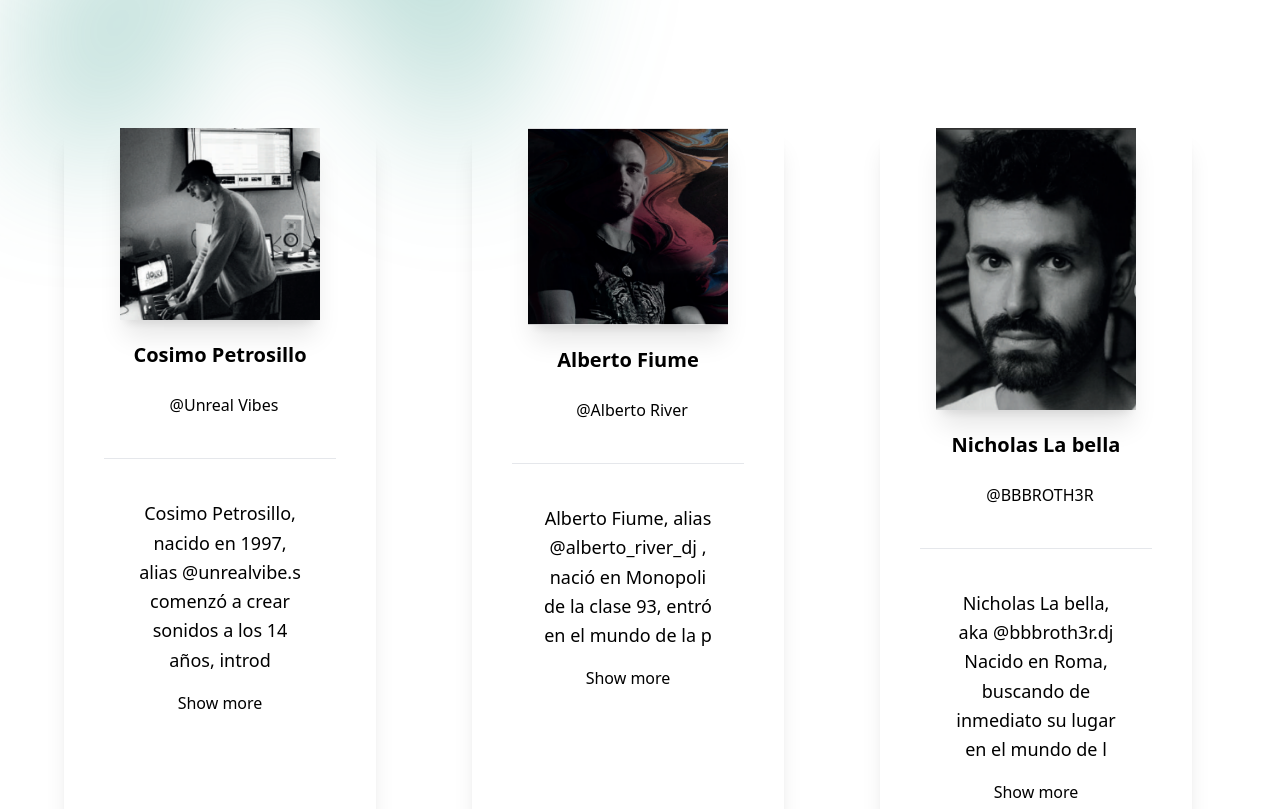
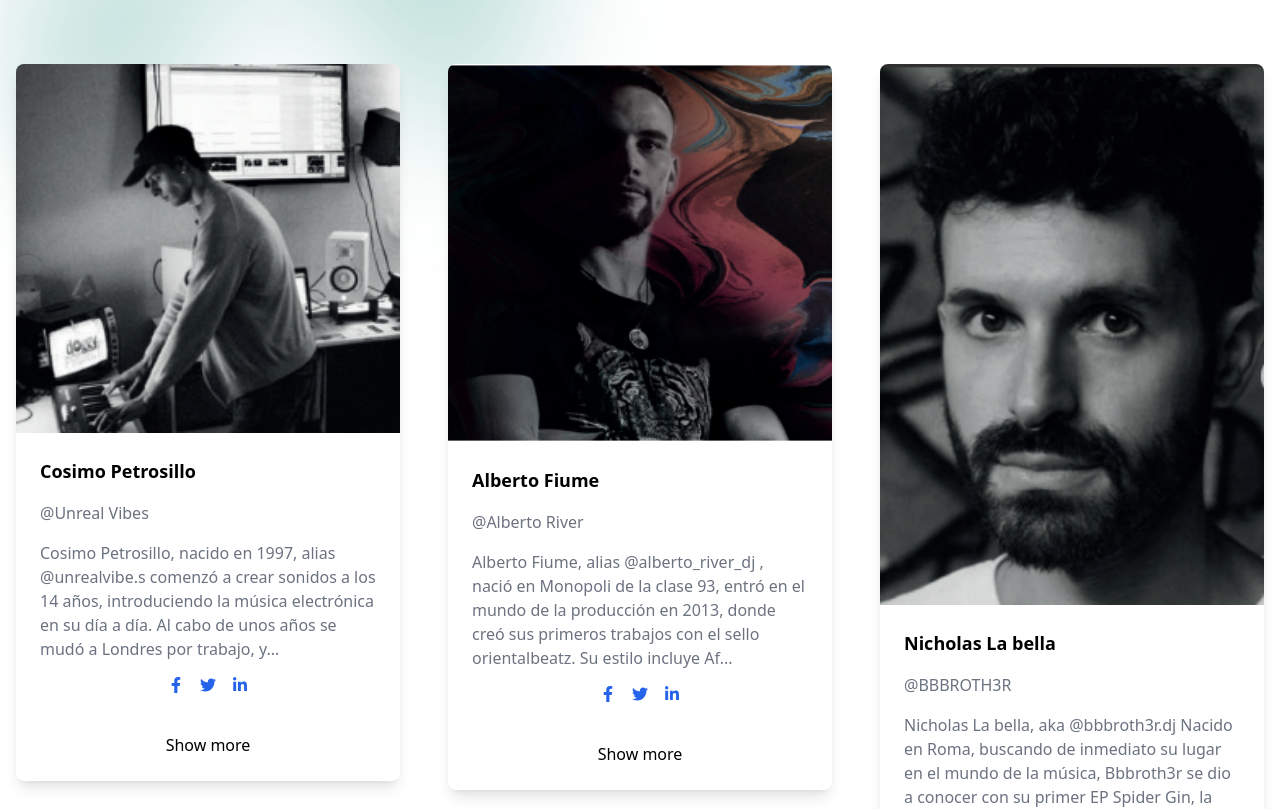
Before and after one commit to Forz70043/doggyproject, a Next.js app: page /artists in a window 1280 px wide. Shown: the part 380-1189 px from the top of the page. Built offline with nearby package versions, Linux system fonts and the light colour scheme.

Commit message:
change card style

```diff
--- a/components/ArtistComponent.js
+++ b/components/ArtistComponent.js
@@ -7,74 +7,53 @@ export default function ArtistComponent() {
         <>
             <div className="bg-white dark:bg-black py-24 sm:py-32">
                 <div className="container mx-auto px-4">
-                    <div className="flex flex-wrap">
+                    <div className="grid md:grid-cols-3 gap-x-6 lg:gap-x-12">
                         {artists.map((elem, index) => (
-                            <div className="w-full md:w-6/12 lg:w-3/12 lg:mb-0 mb-12 px-4 min-w-0 break-words bg-white dark:bg-black w-full mx-12 mb-6 shadow-xl rounded-lg mt-16">
-                                <div className="px-6">
-                                    <div className="flex flex-wrap justify-center">
-                                        <div className="w-full px-4 flex justify-center">
-                                            <div className="relative">
-                                                <img
-                                                    alt="..."
-                                                    src={elem.src}
-                                                    className="shadow-xl h-auto align-middle border-none"
-                                                />
-                                            </div>
-                                        </div>
-                                        {/* <div className="w-full px-4 text-center mt-20">
-                                        <div className="flex justify-center py-4 lg:pt-4 pt-8">
-                                            <div className="mr-4 p-3 text-center">
-                                                <span className="text-xl font-bold block uppercase tracking-wide text-blueGray-600">
-                                                    22
-                                                </span>
-                                                <span className="text-sm text-blueGray-400">Friends</span>
-                                            </div>
-                                            <div className="mr-4 p-3 text-center">
-                                                <span className="text-xl font-bold block uppercase tracking-wide text-blueGray-600">
-                                                    10
-                                                </span>
-                                                <span className="text-sm text-blueGray-400">Photos</span>
-                                            </div>
-                                            <div className="lg:mr-4 p-3 text-center">
-                                                <span className="text-xl font-bold block uppercase tracking-wide text-blueGray-600">
-                                                    89
-                                                </span>
-                                                <span className="text-sm text-blueGray-400">Comments</span>
-                                            </div>
-                                        </div>
-                                    </div> */}
+                            <div className="mb-6 lg:mb-0">
+                                <div className="bg-white dark:bg-gray-800 block rounded-lg shadow-lg">
+                                    <div className="relative overflow-hidden bg-no-repeat bg-cover">
+                                        <img src={elem.src} className="w-full rounded-t-lg" />
+                                        <a href="#!">
+                                            <div className="absolute top-0 right-0 bottom-0 left-0 w-full h-full overflow-hidden bg-fixed"></div>
+                                        </a>
+                                        {/* <svg className="absolute" xmlns="http://www.w3.org/2000/svg" viewBox="0 0 1440 320"
+                                            style={{ marginLeft: 0, marginBottom: 0 }}>
+                                            <path fill="#fff"
+                                                d="M0,288L48,272C96,256,192,224,288,197.3C384,171,480,149,576,165.3C672,181,768,235,864,250.7C960,267,1056,245,1152,250.7C1248,256,1344,288,1392,304L1440,320L1440,320L1392,320C1344,320,1248,320,1152,320C1056,320,960,320,864,320C768,320,672,320,576,320C480,320,384,320,288,320C192,320,96,320,48,320L0,320Z">
+                                            </path>
+                                        </svg> */}
                                     </div>
-                                    <div className="text-center mt-5">
-                                        <h3 className="text-xl font-semibold leading-normal mb-2 text-blueGray-700 mb-2">
-                                            {elem.name}
-                                        </h3>
-                                        {/* <div className="text-sm leading-normal mt-0 mb-2 text-blueGray-400 font-bold uppercase">
-                                        <i className="fas fa-map-marker-alt mr-2 text-lg text-blueGray-400"></i>{" "}
-                                        Los Angeles, California
-                                    </div> */}
-                                        <div className="mb-2 text-blueGray-600 mt-5">
-                                            <i className="fas fa-briefcase mr-2 text-lg text-blueGray-400"></i>
-                                            {"@" + elem.aka}
-                                        </div>
-                                        {/* <div className="mb-2 text-blueGray-600">
-                                        <i className="fas fa-university mr-2 text-lg text-blueGray-400"></i>
-                                        University of Computer Science
-                                    </div> */}
-                                    </div>
-                                    <div className="mt-10 py-10 border-t border-blueGray-200 text-center">
-                                        <div className="flex flex-wrap justify-center">
-                                            <div className="w-full lg:w-9/12">
-                                                <p className="mb-4 text-lg leading-relaxed text-blueGray-700">
-                                                    {elem.description.substr(0, 100)}
-                                                </p>
-                                                <a
-                                                    href="#"
-                                                    className="font-normal text-lightBlue-500"
-                                                    onClick={(e) => e.preventDefault()}
-                                                >
-                                                    Show more
-                                                </a>
-                                            </div>
+                                    <div className="p-6">
+                                        <h5 className="text-lg font-bold mb-4">{elem.name}</h5>
+                                        <p className="text-gray-500 mb-4">{"@" + elem.aka}</p>
+                                        <p className="text-gray-500 mb-4">{elem.description.substr(0, 200)+'...'}</p>
+                                        <ul className="list-inside flex mx-auto justify-center">
+                                            <a href="#!" className="px-2">
+                                                <svg xmlns="http://www.w3.org/2000/svg" viewBox="0 0 320 512" className="w-4 h-4 text-blue-600">
+                                                    <path fill="currentColor"
+                                                        d="M279.14 288l14.22-92.66h-88.91v-60.13c0-25.35 12.42-50.06 52.24-50.06h40.42V6.26S260.43 0 225.36 0c-73.22 0-121.08 44.38-121.08 124.72v70.62H22.89V288h81.39v224h100.17V288z" />
+                                                </svg>
+                                            </a>
+                                            <a href="#!" className="px-2">
+                                                <svg xmlns="http://www.w3.org/2000/svg" viewBox="0 0 512 512" className="w-4 h-4 text-blue-600">
+                                                    <path fill="currentColor"
+                                                        d="M459.37 151.716c.325 4.548.325 9.097.325 13.645 0 138.72-105.583 298.558-298.558 298.558-59.452 0-114.68-17.219-161.137-47.106 8.447.974 16.568 1.299 25.34 1.299 49.055 0 94.213-16.568 130.274-44.832-46.132-.975-84.792-31.188-98.112-72.772 6.498.974 12.995 1.624 19.818 1.624 9.421 0 18.843-1.3 27.614-3.573-48.081-9.747-84.143-51.98-84.143-102.985v-1.299c13.969 7.797 30.214 12.67 47.431 13.319-28.264-18.843-46.781-51.005-46.781-87.391 0-19.492 5.197-37.36 14.294-52.954 51.655 63.675 129.3 105.258 216.365 109.807-1.624-7.797-2.599-15.918-2.599-24.04 0-57.828 46.782-104.934 104.934-104.934 30.213 0 57.502 12.67 76.67 33.137 23.715-4.548 46.456-13.32 66.599-25.34-7.798 24.366-24.366 44.833-46.132 57.827 21.117-2.273 41.584-8.122 60.426-16.243-14.292 20.791-32.161 39.308-52.628 54.253z" />
+                                                </svg>
+                                            </a>
+                                            <a href="#!" className="px-2">
+                                                <svg xmlns="http://www.w3.org/2000/svg" viewBox="0 0 448 512" className="w-4 h-4 text-blue-600">
+                                                    <path fill="currentColor"
+                                                        d="M100.28 448H7.4V148.9h92.88zM53.79 108.1C24.09 108.1 0 83.5 0 53.8a53.79 53.79 0 0 1 107.58 0c0 29.7-24.1 54.3-53.79 54.3zM447.9 448h-92.68V302.4c0-34.7-.7-79.2-48.29-79.2-48.29 0-55.69 37.7-55.69 76.7V448h-92.78V148.9h89.08v40.8h1.3c12.4-23.5 42.69-48.3 87.88-48.3 94 0 111.28 61.9 111.28 142.3V448z" />
+                                                </svg>
+                                            </a>
+                                        </ul>
+                                        <div className="text-center mt-10">
+                                            <a
+                                                href="#"
+                                                className="font-normal text-lightBlue-500"
+                                                onClick={(e) => e.preventDefault()}>
+                                                Show more
+                                            </a>
                                         </div>
                                     </div>
                                 </div>
@@ -83,6 +62,7 @@ export default function ArtistComponent() {
                     </div>
                 </div>
             </div>
+
         </>
     )
 }
```
